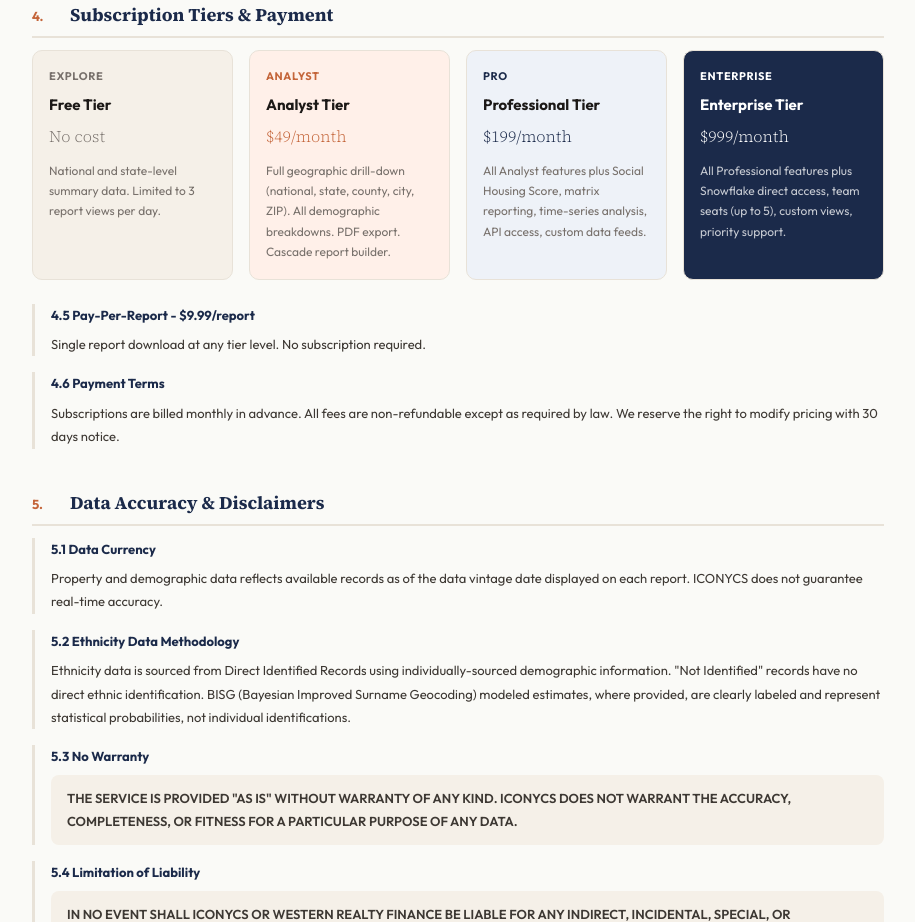
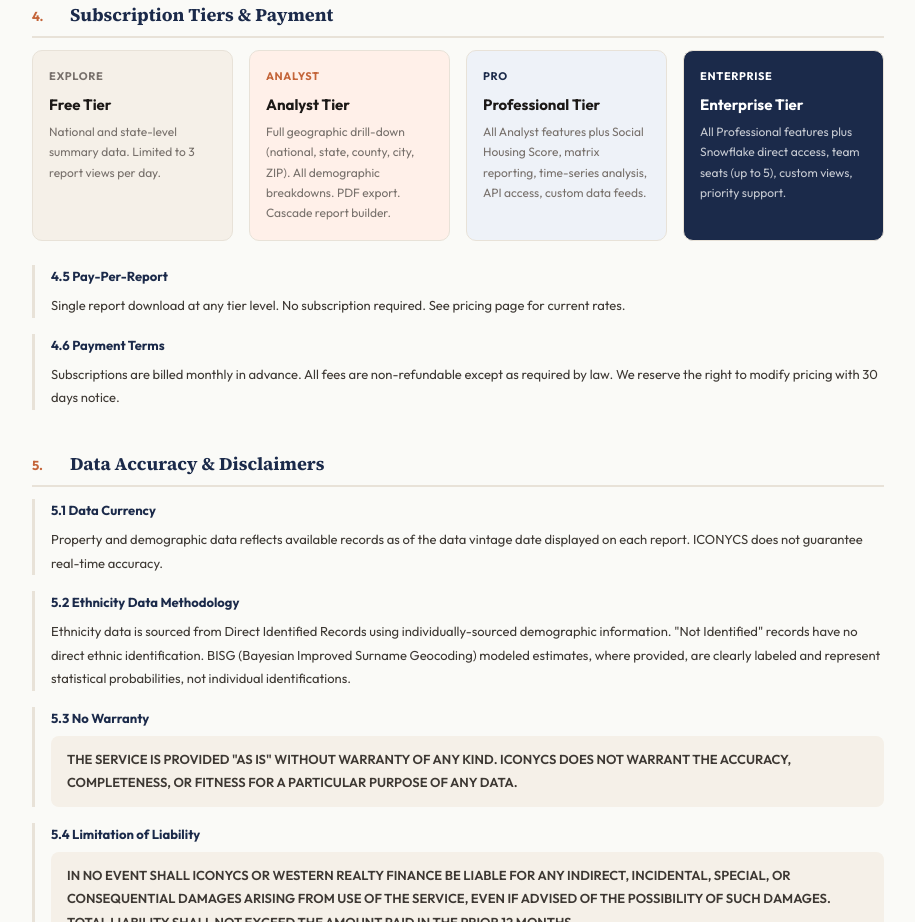
Before and after one commit to Davevw/Iconycs-Platform, a Next.js app: page /terms in a window 1280 px wide. Shown: the part 1740-2662 px from the top of the page, without its empty margins (182-1097 px from the left). Built offline with nearby package versions, Linux system fonts and the light colour scheme.

Commit message:
feat: hide prices everywhere except /pricing page

```diff
--- a/app/agents/page.tsx
+++ b/app/agents/page.tsx
@@ -24,8 +24,6 @@ const AGENTS = [
   {
     icon: '⚖️',
     name: '⚖️ Fair Lending Compliance Agent',
-    price: '$5,000',
-    period: '/month',
     description:
       'Continuously monitors your lending portfolio against ICONYCS demographic data. Auto-generates monthly CFPB/OCC-ready fair lending reports. Flags geographic disparities. Drafts regulatory responses.',
     useCases: [
@@ -45,8 +43,6 @@ const AGENTS = [
   {
     icon: '📡',
     name: '📡 Market Intelligence Agent',
-    price: '$3,000',
-    period: '/month',
     description:
       'Watches your target markets 24/7. Alerts when demographic shifts exceed thresholds. Auto-generates weekly market briefings. Tracks competitor lending patterns.',
     useCases: [
@@ -66,8 +62,6 @@ const AGENTS = [
   {
     icon: '🔍',
     name: '🔍 Acquisition Scout Agent',
-    price: '$2,000',
-    period: '/month',
     description:
       'Monitors property transfers in your target markets. Scores acquisition opportunities by demographic fit and LTV profile. Auto-generates acquisition memos with ICONYCS data.',
     useCases: [
@@ -253,11 +247,6 @@ export default function AgentsPage() {
                     {agent.name}
                   </h3>
 
-                  <div style={{ display: 'flex', alignItems: 'baseline', gap: 2, marginBottom: 16 }}>
-                    <span style={{ fontSize: 28, fontWeight: 800, color: C.terra, fontFamily: C.fontMono }}>{agent.price}</span>
-                    <span style={{ fontSize: 13, color: C.textMuted }}>{agent.period}</span>
-                  </div>
-
                   <p style={{ fontSize: 14, color: C.textBody, lineHeight: 1.65, margin: '0 0 20px' }}>
                     {agent.description}
                   </p>
@@ -349,7 +338,7 @@ export default function AgentsPage() {
             Need a bespoke AI agent for your specific workflow? Our team builds custom agents on the ICONYCS data platform.
           </p>
           <p style={{ fontSize: 14, color: 'rgba(255,255,255,0.5)', marginBottom: 36, fontFamily: C.fontMono }}>
-            Typical engagement: $25,000-$75,000 setup + $2,000-$5,000/month hosting
+            Bespoke pricing available upon consultation.
           </p>
           <a href="mailto:info@iconycs.com?subject=Custom Agent Consultation"
             style={{
--- a/app/dashboard/page.tsx
+++ b/app/dashboard/page.tsx
@@ -43,7 +43,6 @@ const TIER_CONFIG = {
     label: 'FREE',
     color: C.textMuted,
     bg: C.bgWarm,
-    price: '$0',
     planName: 'Free Plan',
     reportViews: { used: 3, limit: 10 },
     apiCalls: { used: 0, limit: 0 },
@@ -53,7 +52,6 @@ const TIER_CONFIG = {
     label: 'ANALYST',
     color: C.sage,
     bg: C.sageSoft,
-    price: '$49/mo',
     planName: 'Analyst Plan',
     reportViews: { used: 18, limit: 100 },
     apiCalls: { used: 0, limit: 0 },
@@ -63,7 +61,6 @@ const TIER_CONFIG = {
     label: 'PROFESSIONAL',
     color: C.terra,
     bg: C.terraSoft,
-    price: '$149/mo',
     planName: 'Professional Plan',
     reportViews: { used: 42, limit: 500 },
     apiCalls: { used: 128, limit: 1000 },
@@ -297,10 +294,7 @@ export default function UserDashboardPage() {
                   <div style={{ fontSize: 18, fontWeight: 700, color: C.text }}>{cfg.planName}</div>
                 </div>
                 <div style={{ marginLeft: 'auto', textAlign: 'right' }}>
-                  <div style={{ fontSize: 24, fontWeight: 800, color: C.navy, fontFamily: C.fontMono }}>{cfg.price}</div>
-                  {tier !== 'free' && tier !== 'enterprise' && (
-                    <div style={{ fontSize: 12, color: C.textMuted }}>billed monthly</div>
-                  )}
+                  <Link href="/pricing" style={{ fontSize: 13, color: C.terra, fontWeight: 600, textDecoration: 'none' }}>View Plans</Link>
                 </div>
               </div>
 
@@ -473,7 +467,7 @@ export default function UserDashboardPage() {
                   Unlock the Full Platform
                 </div>
                 <div style={{ fontSize: 13, color: '#A8B5CC', marginBottom: 16, lineHeight: 1.6 }}>
-                  Get county drill-down, fair lending analysis, API access and more starting at $49/mo.
+                  Get county drill-down, fair lending analysis, API access and more. See our pricing page for details.
                 </div>
                 <Link href="/pricing" style={{
                   display: 'block', textAlign: 'center', padding: '10px 16px',
--- a/app/reports/page.tsx
+++ b/app/reports/page.tsx
@@ -527,17 +527,17 @@ function UpgradeModal({
   minTier: string;
   onClose: () => void;
 }) {
-  const tiers: Record<string, { bg: string; color: string; name: string; price: string }> = {
-    pro:          { bg: '#C4653A', color: '#fff',    name: 'Analyst',      price: '$49/mo' },
-    enterprise:   { bg: '#1B2A4A', color: '#fff',    name: 'Professional', price: '$199/mo' },
-    data_partner: { bg: '#B8860B', color: '#1C1917', name: 'Enterprise',   price: '$999/mo' },
+  const tiers: Record<string, { bg: string; color: string; name: string }> = {
+    pro:          { bg: '#C4653A', color: '#fff',    name: 'Analyst' },
+    enterprise:   { bg: '#1B2A4A', color: '#fff',    name: 'Professional' },
+    data_partner: { bg: '#B8860B', color: '#1C1917', name: 'Enterprise' },
   };
   const tier = tiers[minTier] ?? tiers.pro;
 
   const allTiers = [
-    { key: 'pro',          name: 'Analyst',      price: '$49/mo',  features: ['State/County/City/ZIP drill-down', 'All demographics breakdowns', 'PDF export', 'Cascade Builder', 'Unlimited views'] },
-    { key: 'enterprise',   name: 'Professional', price: '$199/mo', features: ['Everything in Analyst', 'Social Housing Score', 'Matrix Builder', 'API access', 'Custom data feeds'] },
-    { key: 'data_partner', name: 'Enterprise',   price: '$999/mo', features: ['Everything in Professional', 'Snowflake direct connect', 'Team seats (5)', 'Bulk export', 'Priority support'] },
+    { key: 'pro',          name: 'Analyst',      features: ['State/County/City/ZIP drill-down', 'All demographics breakdowns', 'PDF export', 'Cascade Builder', 'Unlimited views'] },
+    { key: 'enterprise',   name: 'Professional', features: ['Everything in Analyst', 'Social Housing Score', 'Matrix Builder', 'API access', 'Custom data feeds'] },
+    { key: 'data_partner', name: 'Enterprise',   features: ['Everything in Professional', 'Snowflake direct connect', 'Team seats (5)', 'Bulk export', 'Priority support'] },
   ];
 
   return (
@@ -562,7 +562,6 @@ function UpgradeModal({
                 )}
                 <div style={{ display: 'grid', gridTemplateColumns: '1fr auto', alignItems: 'center', padding: '12px 16px', background: isRecommended ? tierStyle.bg : '#FAFAF7' }}>
                   <div style={{ fontSize: 14, fontWeight: 700, color: isRecommended ? tierStyle.color : '#1C1917' }}>{t.name}</div>
-                  <div style={{ fontSize: 18, fontWeight: 300, color: isRecommended ? tierStyle.color : tierStyle.bg, fontFamily: "'Source Serif 4', Georgia, serif" }}>{t.price}</div>
                 </div>
                 <div style={{ padding: '10px 16px', background: '#fff' }}>
                   {t.features.map((f, fi) => (
@@ -1546,7 +1545,7 @@ export default function ReportsPage() {
                   <button
                     onClick={() => setUpgradeModal({ feature: 'Pro Analyst - Full Platform', minTier: 'pro' })}
                     style={{ padding: '8px 18px', background: '#fff', color: C.terra, border: 'none', borderRadius: 8, fontSize: 12, fontWeight: 700, cursor: 'pointer', fontFamily: C.font, whiteSpace: 'nowrap' }}>
-                    Pro - $1,500/mo
+                    Upgrade to Pro
                   </button>
                   <button
                     onClick={() => setUpgradeModal({ feature: 'Enterprise - Full Platform', minTier: 'enterprise' })}
--- a/app/signup/page.tsx
+++ b/app/signup/page.tsx
@@ -26,7 +26,6 @@ const TIERS = [
   {
     id: 'free',
     label: 'Free',
-    price: '$0/mo',
     description: 'National & state-level data, 3 views/day',
     color: C.textMuted,
     border: C.border,
@@ -35,7 +34,6 @@ const TIERS = [
   {
     id: 'analyst',
     label: 'Analyst',
-    price: '$98/mo',
     description: 'Full drill-down for one state',
     color: C.terra,
     border: C.terra,
@@ -44,7 +42,6 @@ const TIERS = [
   {
     id: 'professional',
     label: 'Professional',
-    price: '$249/mo',
     description: 'Multi-state + Demographics + API access',
     color: C.navy,
     border: C.navy,
@@ -351,9 +348,6 @@ function SignupForm() {
                   <div style={{ fontSize: 13, fontWeight: 700, color: isSelected ? tier.color : C.text }}>
                     {tier.label}
                   </div>
-                  <div style={{ fontSize: 11, fontWeight: 600, color: isSelected ? tier.color : C.textMuted }}>
-                    {tier.price}
-                  </div>
                   <div style={{ fontSize: 10, color: C.textDim, marginTop: 2, lineHeight: 1.4 }}>
                     {tier.description}
                   </div>
--- a/app/terms/page.tsx
+++ b/app/terms/page.tsx
@@ -197,22 +197,21 @@ export default function TermsPage() {
             <Section number="4" title="Subscription Tiers & Payment">
               <div style={{ display: 'grid', gridTemplateColumns: 'repeat(auto-fit, minmax(200px, 1fr))', gap: 16, marginBottom: 24 }}>
                 {[
-                  { name: 'Free Tier', price: 'No cost', badge: 'Explore', bg: C.bgWarm, color: C.textMuted, desc: 'National and state-level summary data. Limited to 3 report views per day.' },
-                  { name: 'Analyst Tier', price: '$49/month', badge: 'Analyst', bg: '#FFF0E9', color: C.terra, desc: 'Full geographic drill-down (national, state, county, city, ZIP). All demographic breakdowns. PDF export. Cascade report builder.' },
-                  { name: 'Professional Tier', price: '$199/month', badge: 'Pro', bg: '#EEF2F8', color: C.navy, desc: 'All Analyst features plus Social Housing Score, matrix reporting, time-series analysis, API access, custom data feeds.' },
-                  { name: 'Enterprise Tier', price: '$999/month', badge: 'Enterprise', bg: '#1B2A4A', color: '#fff', desc: 'All Professional features plus Snowflake direct access, team seats (up to 5), custom views, priority support.' },
+                  { name: 'Free Tier', badge: 'Explore', bg: C.bgWarm, color: C.textMuted, desc: 'National and state-level summary data. Limited to 3 report views per day.' },
+                  { name: 'Analyst Tier', badge: 'Analyst', bg: '#FFF0E9', color: C.terra, desc: 'Full geographic drill-down (national, state, county, city, ZIP). All demographic breakdowns. PDF export. Cascade report builder.' },
+                  { name: 'Professional Tier', badge: 'Pro', bg: '#EEF2F8', color: C.navy, desc: 'All Analyst features plus Social Housing Score, matrix reporting, time-series analysis, API access, custom data feeds.' },
+                  { name: 'Enterprise Tier', badge: 'Enterprise', bg: '#1B2A4A', color: '#fff', desc: 'All Professional features plus Snowflake direct access, team seats (up to 5), custom views, priority support.' },
                 ].map((tier, i) => (
                   <div key={i} style={{ background: tier.bg, borderRadius: 10, padding: '16px', border: `1px solid ${C.border}` }}>
                     <div style={{ fontSize: 11, fontWeight: 700, color: tier.color, letterSpacing: '0.06em', textTransform: 'uppercase', marginBottom: 4 }}>{tier.badge}</div>
                     <div style={{ fontSize: 15, fontWeight: 700, color: i === 3 ? '#fff' : C.text, marginBottom: 4 }}>{tier.name}</div>
-                    <div style={{ fontSize: 16, fontWeight: 300, color: tier.color, fontFamily: C.fontSerif, marginBottom: 10 }}>{tier.price}</div>
                     <div style={{ fontSize: 12, color: i === 3 ? 'rgba(255,255,255,0.75)' : C.textMuted, lineHeight: 1.7 }}>{tier.desc}</div>
                   </div>
                 ))}
               </div>
 
-              <SubSection title="4.5 Pay-Per-Report  -  $9.99/report">
-                Single report download at any tier level. No subscription required.
+              <SubSection title="4.5 Pay-Per-Report">
+                Single report download at any tier level. No subscription required. See pricing page for current rates.
               </SubSection>
 
               <SubSection title="4.6 Payment Terms">
--- a/components/marketing/Homepage.tsx
+++ b/components/marketing/Homepage.tsx
@@ -260,19 +260,16 @@ const TIERS = [
     tier: 'Tier I', title: 'Financial Services', color: C.terra, status: 'Primary',
     clients: ['Banks & Mortgage Lenders', 'Credit Unions', 'National Real Estate Firms', 'Loan Servicers', 'Insurance & Risk Advisors', 'Pension Funds', 'Equity Investors'],
     desc: 'Portfolio analysis by owner demographics. Fair lending compliance. Socially responsible marketing strategies.',
-    price: '$12K – $30K /year',
   },
   {
     tier: 'Tier II', title: 'Government & Academic', color: C.sage, status: 'Growing',
     clients: ['Federal Government (VA, HUD)', 'State Housing Agencies', 'Universities & Researchers', 'News Media & Reporters', 'Regulatory Agencies', 'Housing Non-profits'],
     desc: 'Market monitoring for policy and compliance. Research datasets. High-impact media analytics.',
-    price: '$2.5K – $10K per engagement',
   },
   {
     tier: 'Tier III', title: 'Investment Advisory', color: C.gold, status: 'Expanding',
     clients: ['Home Builders & Developers', 'Home Investors', 'RE Investment Groups', 'Development Advisors', 'Strategic Marketers'],
     desc: 'Market composition for targeted investment. Homeowner profile data feeds. Area demographic intelligence.',
-    price: '$10K+ data purchases',
   },
 ];
 
@@ -516,8 +513,7 @@ export default function Homepage() {
                   ))}
                 </div>
                 <div style={{ padding: '14px 28px', background: `${t.color}06`, borderTop: `1px solid ${C.borderLight}` }}>
-                  <span style={{ fontSize: 11, color: C.textDim }}>Typical: </span>
-                  <span style={{ fontSize: 13, fontWeight: 600, color: t.color }}>{t.price}</span>
+                  <Link href="/pricing" style={{ fontSize: 12, color: t.color, fontWeight: 600, textDecoration: 'none' }}>View Pricing →</Link>
                 </div>
               </Card>
             ))}
```
